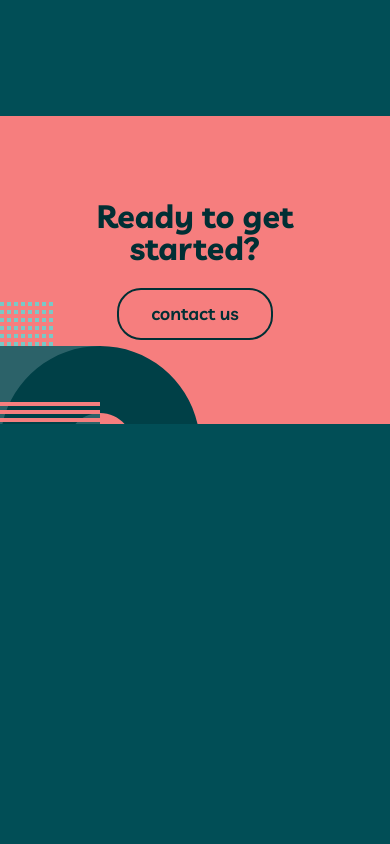
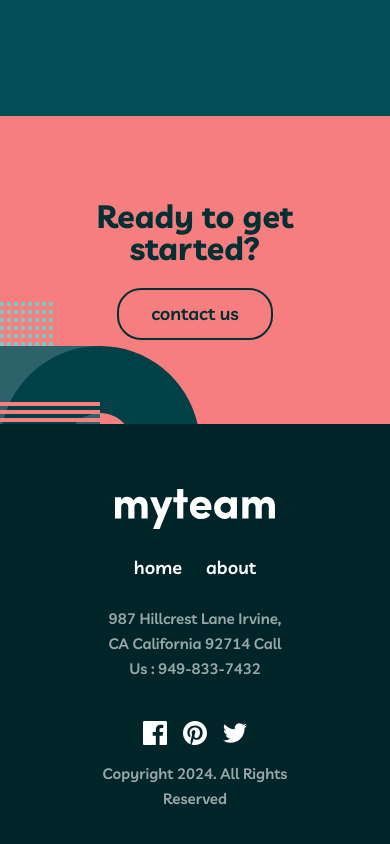
Before and after one commit to nodmalikov/team, a plain HTML site: page index.html in a window 390 px wide. Shown: the part 2979-3823 px from the top of the page. Before the commit the page ends 3495 px from the top, so only its background shows below. Drawn offline with Linux system fonts and the light colour scheme.

Commit message:
Add site footer and make responsive

```diff
--- a/css/main.css
+++ b/css/main.css
@@ -452,6 +452,57 @@ img {
 }
 
 
+/* SITE-FOOTER */
+.site-footer {
+    padding-top: 48px;
+    padding-bottom: 48px;
+    background-color: var(--dark-green);
+    position: relative;
+    z-index: 3;
+}
+
+.site-footer__container {
+    display: flex;
+}
+
+.site-footer__nav {
+    display: flex;
+    flex-direction: column;
+    gap: 25px;
+    margin-right: 125px;
+}
+
+.site-footer__about {
+    max-width: 170px;
+    color: rgba(255, 255, 255, 0.6);
+}
+
+.site-footer__socials {
+    margin-left: auto;
+    padding: 0;
+    display: flex;
+    flex-direction: column;
+    gap: 50px;
+    align-items: flex-end;
+    ul {
+        margin: 0;
+        padding: 0;
+        list-style: none;
+        display: flex;
+        align-items: center;
+        justify-content: center;
+        gap: 16px;
+        svg {
+            display: block;
+        }
+    }
+    p {
+        margin: 0;
+        color: rgba(255, 255, 255, 0.6);
+    }
+}
+
+
 /* MEDIA-QUERIES */
 @media only screen and (max-width: 1200px) {
     .hero-bottom-bg {
@@ -548,6 +599,35 @@ img {
     .contact__heading {
         font-size: 40px;
         line-height: 40px;
+    }
+}
+
+@media only screen and (max-width: 950px) {
+    .site-footer {
+        padding-top: 55px;
+        padding-bottom: 55px;
+    }
+
+    .site-footer__container {
+        justify-content: space-between;
+        flex-wrap: wrap
+    }
+
+    .site-footer__nav {
+        margin: 0;
+    }
+
+    .site-footer__socials {
+        margin: 0;
+        width: 950px;
+        display: flex;
+        flex-direction: row;
+        justify-content: space-between;
+        margin-top: 32px;
+    }
+
+    .site-footer__about {
+        max-width: 260px;
     }
 }
 
@@ -648,6 +728,46 @@ img {
         max-width: 327px;
         text-align: center;
     }
+
+    .site-footer {
+        padding-top: 65px;
+        padding-bottom: 65px;
+    }
+
+    .site-footer__container {
+        flex-direction: column;
+        align-items: center;
+    }
+
+    .site-footer__socials {
+        flex-direction: column;
+        width: 60%;
+        align-items: center;
+        p {
+            text-align: center;
+        }
+    }
+
+    .site-footer__nav {
+        align-items: center;
+        margin-bottom: 24px;
+        .logo {
+            margin-right: 0;
+        }
+        .sitenav__list {
+            flex-direction: row;
+        }
+    }
+
+    .site-footer__about {
+        text-align: center;
+        max-width: 180px;
+    }
+
+    .site-footer__socials {
+        margin-top: 40px;
+        gap: 16px;
+    }
 }
 
 @media only screen and (max-width: 600px) {
--- a/index.html
+++ b/index.html
@@ -140,7 +140,48 @@
     </main>
 
     <!-- SITE-FOOTER -->
-    <footer class="site-footer"></footer>
+    <footer class="site-footer">
+        <div class="site-footer__container container">
+            <div class="site-footer__nav">
+                <!-- LOGO -->
+                <a class="logo" href="index.html">
+                    <img class="logo__img" src="img/logo.svg" alt="Site logo" width="160" height="40">
+                </a>
+                <!-- SITENAV -->
+                <nav class="sitenav">
+                    <ul class="sitenav__list">
+                        <li class="sitenav__item">
+                            <a class="sitenav__link" href="#">home</a>
+                        </li>
+                        <li class="sitenav__item">
+                            <a class="sitenav__link" href="#">about</a>
+                        </li>
+                    </ul>
+                </nav>
+            </div>
+            <div class="site-footer__about">987  Hillcrest Lane Irvine, CA California 92714 Call Us : 949-833-7432</div>
+            <div class="site-footer__socials">
+                <ul>
+                    <li>
+                        <a href="https://facebook.com" target="_blank">
+                            <svg xmlns="http://www.w3.org/2000/svg" width="24" height="24" fill="none"><path fill="#fff" d="M22.675 0H1.325C.593 0 0 .593 0 1.325v21.351C0 23.407.593 24 1.325 24H12.82v-9.294H9.692v-3.622h3.128V8.413c0-3.1 1.893-4.788 4.659-4.788 1.325 0 2.463.099 2.795.143v3.24l-1.918.001c-1.504 0-1.795.715-1.795 1.763v2.313h3.587l-.467 3.622h-3.12V24h6.116c.73 0 1.323-.593 1.323-1.325V1.325C24 .593 23.407 0 22.675 0Z"/></svg>
+                        </a>
+                    </li>
+                    <li>
+                        <a href="https://pinterest.com" target="_blank">
+                            <svg xmlns="http://www.w3.org/2000/svg" width="24" height="24" fill="none"><path fill="#fff" d="M12 0C5.373 0 0 5.372 0 12c0 5.084 3.163 9.426 7.627 11.174-.105-.949-.2-2.405.042-3.441.218-.937 1.407-5.965 1.407-5.965s-.359-.719-.359-1.782c0-1.668.967-2.914 2.171-2.914 1.023 0 1.518.769 1.518 1.69 0 1.029-.655 2.568-.994 3.995-.283 1.194.599 2.169 1.777 2.169 2.133 0 3.772-2.249 3.772-5.495 0-2.873-2.064-4.882-5.012-4.882-3.414 0-5.418 2.561-5.418 5.207 0 1.031.397 2.138.893 2.738a.36.36 0 0 1 .083.345l-.333 1.36c-.053.22-.174.267-.402.161-1.499-.698-2.436-2.889-2.436-4.649 0-3.785 2.75-7.262 7.929-7.262 4.163 0 7.398 2.967 7.398 6.931 0 4.136-2.607 7.464-6.227 7.464-1.216 0-2.359-.631-2.75-1.378l-.748 2.853c-.271 1.043-1.002 2.35-1.492 3.146C9.57 23.812 10.763 24 12 24c6.627 0 12-5.373 12-12 0-6.628-5.373-12-12-12Z"/></svg>
+                        </a>
+                    </li>
+                    <li>
+                        <a href="https://twitter.com" target="_blank">
+                            <svg xmlns="http://www.w3.org/2000/svg" width="24" height="20" fill="none"><path fill="#fff" d="M24 2.557a9.83 9.83 0 0 1-2.828.775A4.932 4.932 0 0 0 23.337.608a9.864 9.864 0 0 1-3.127 1.195A4.916 4.916 0 0 0 16.616.248c-3.179 0-5.515 2.966-4.797 6.045A13.978 13.978 0 0 1 1.671 1.149a4.93 4.93 0 0 0 1.523 6.574 4.903 4.903 0 0 1-2.229-.616c-.054 2.281 1.581 4.415 3.949 4.89a4.935 4.935 0 0 1-2.224.084 4.928 4.928 0 0 0 4.6 3.419A9.9 9.9 0 0 1 0 17.54a13.94 13.94 0 0 0 7.548 2.212c9.142 0 14.307-7.721 13.995-14.646A10.025 10.025 0 0 0 24 2.557Z"/></svg>
+                        </a>
+                    </li>
+                </ul>
+                <p>Copyright 2024. All Rights Reserved</p>
+            </div>
+        </div>
+    </footer>
 
     <!-- JS-LINKS -->
     <script src="app.js"></script>
```
